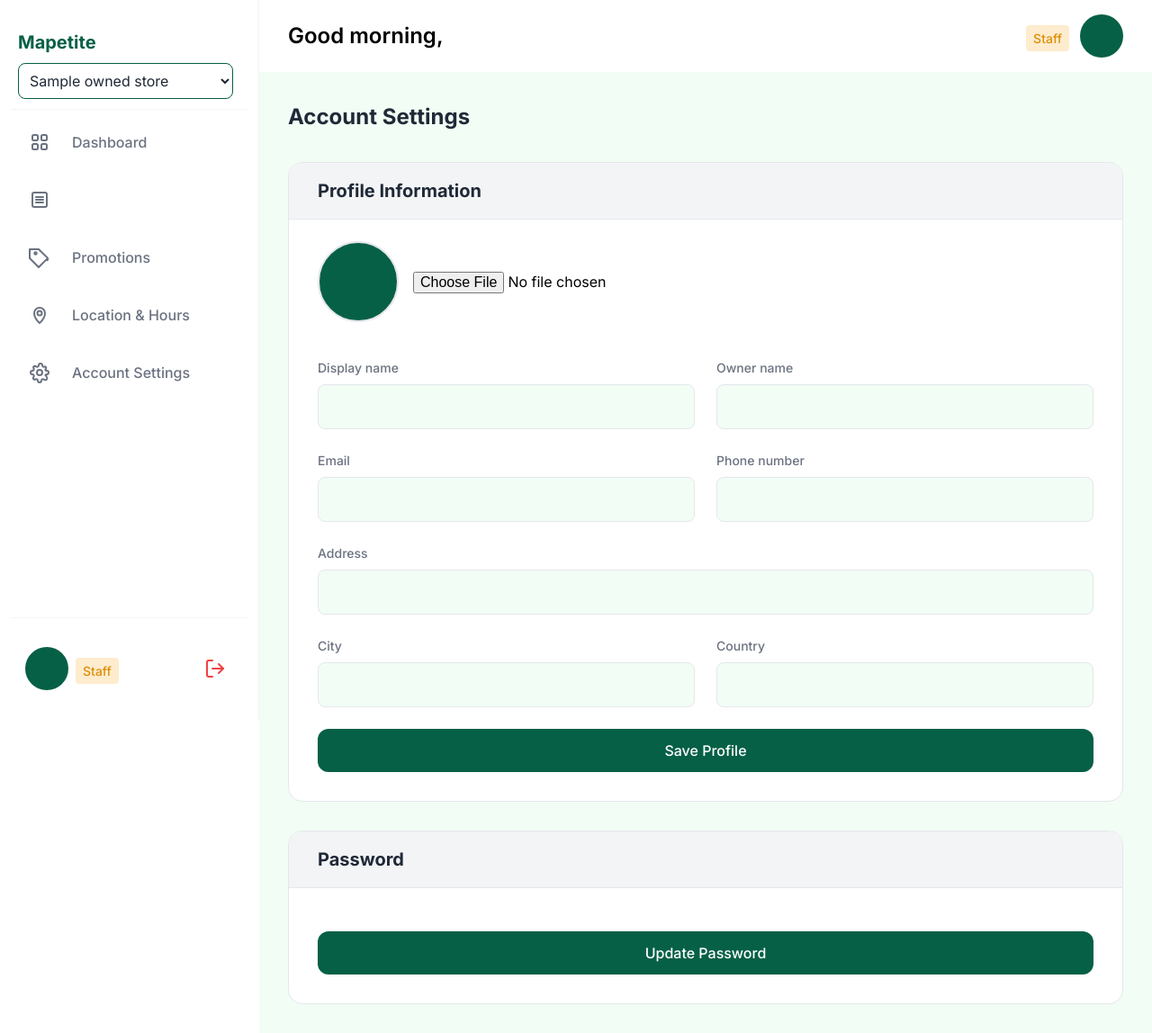
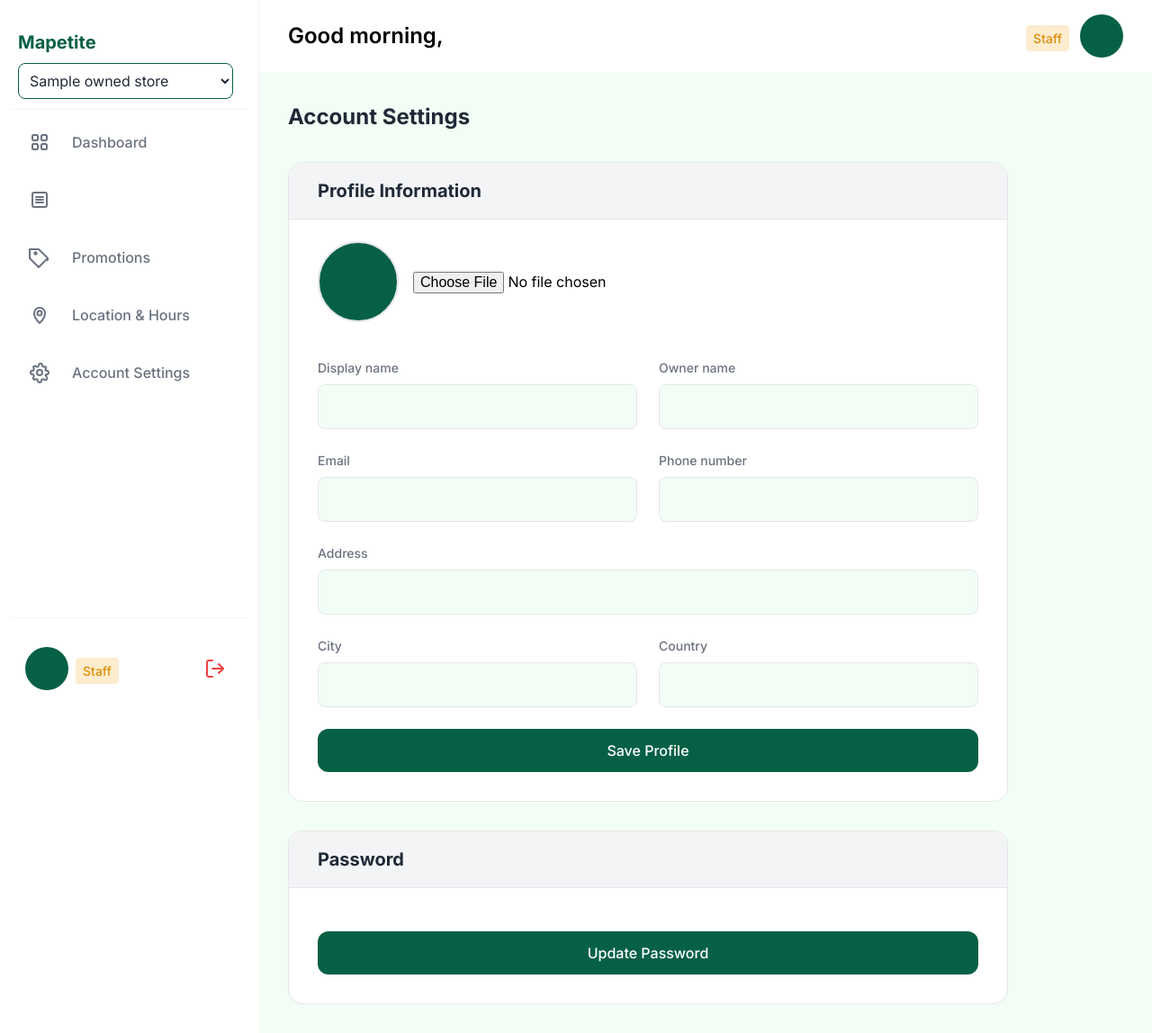
Before and after one commit to Spimy/mapetite, a Django app: template server/apps/merchants/templates/merchants/pages/settings-dashboard.html in a window 1280 px wide. Shown: the whole page at 90% size. Run offline with Django 5.2, Linux system fonts and the light colour scheme; the template is opened without the code that fills it: most values are stand-ins (such as "Sample title", 1, 10 or a date in 2020); form fields are guessed from the names that the template uses.

Commit message:
#7 improve styling in settings page

```diff
--- a/server/apps/merchants/static/merchants/css/pages/settings-dashboard.css
+++ b/server/apps/merchants/static/merchants/css/pages/settings-dashboard.css
@@ -28,6 +28,7 @@
   border-radius: 1rem;
   padding: 2rem;
   margin-bottom: 2rem;
+  max-width: 800px;
 }
 
 .settings__subtitle {
@@ -112,6 +113,11 @@
   align-items: center;
   margin-bottom: 1rem;
   gap: 1rem;
+  flex-wrap: wrap;
+
+  input[type="file"] {
+    width: 100%;
+  }
 }
 
 .settings__avatar-label {
```
